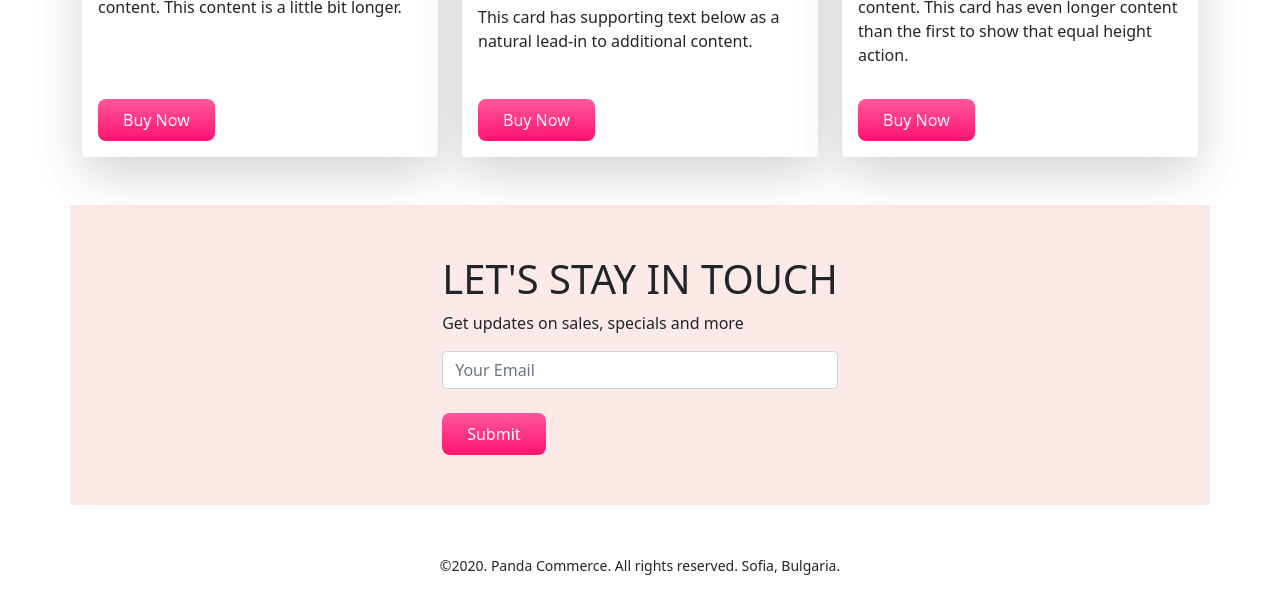
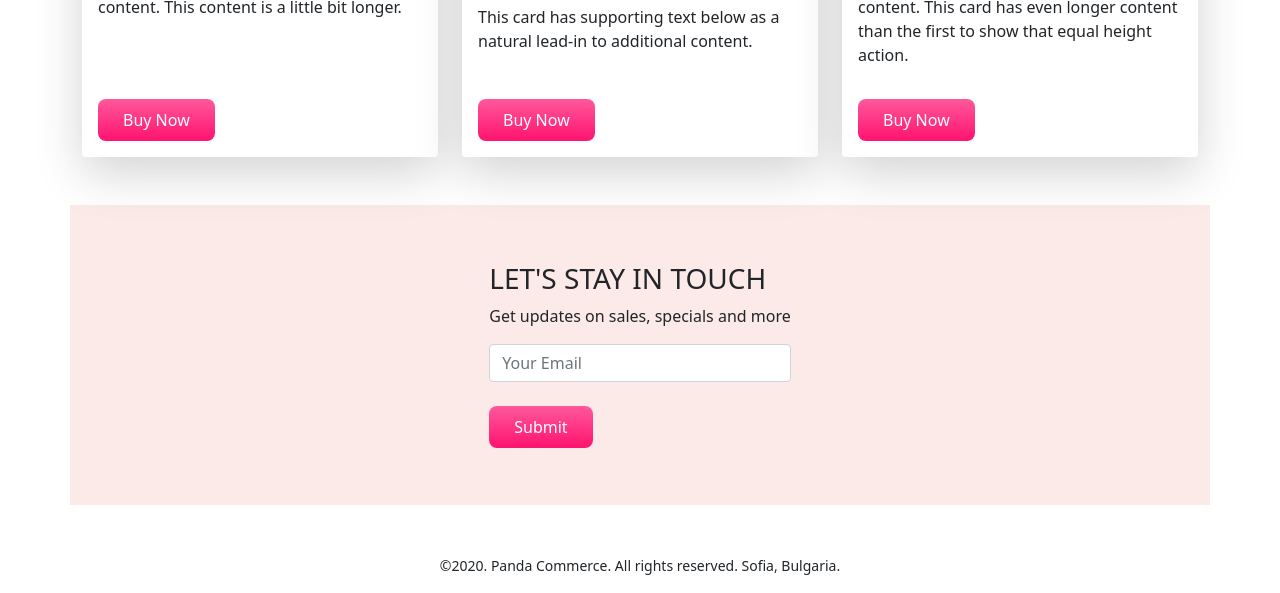
Before and after one commit to imamctg/panda-commerce-bootstrap, a plain HTML site: page index.html in a window 1280 px wide. Shown: the part 1698-2291 px from the top of the page. Drawn offline with nearby package versions, Linux system fonts and the light colour scheme.

Commit message:
push again

```diff
--- a/index.html
+++ b/index.html
@@ -243,7 +243,7 @@
         <section id="subscribe" style="height:300px"
             class="container d-flex justify-content-center mt-5 panda-bg-info align-items-center">
             <div>
-                <h1>LET'S STAY IN TOUCH</h1>
+                <h3>LET'S STAY IN TOUCH</h3>
                 <p>Get updates on sales, specials and more</p>
                 <input class="form-control" type="text" placeholder="Your Email">
                 <br>
```
